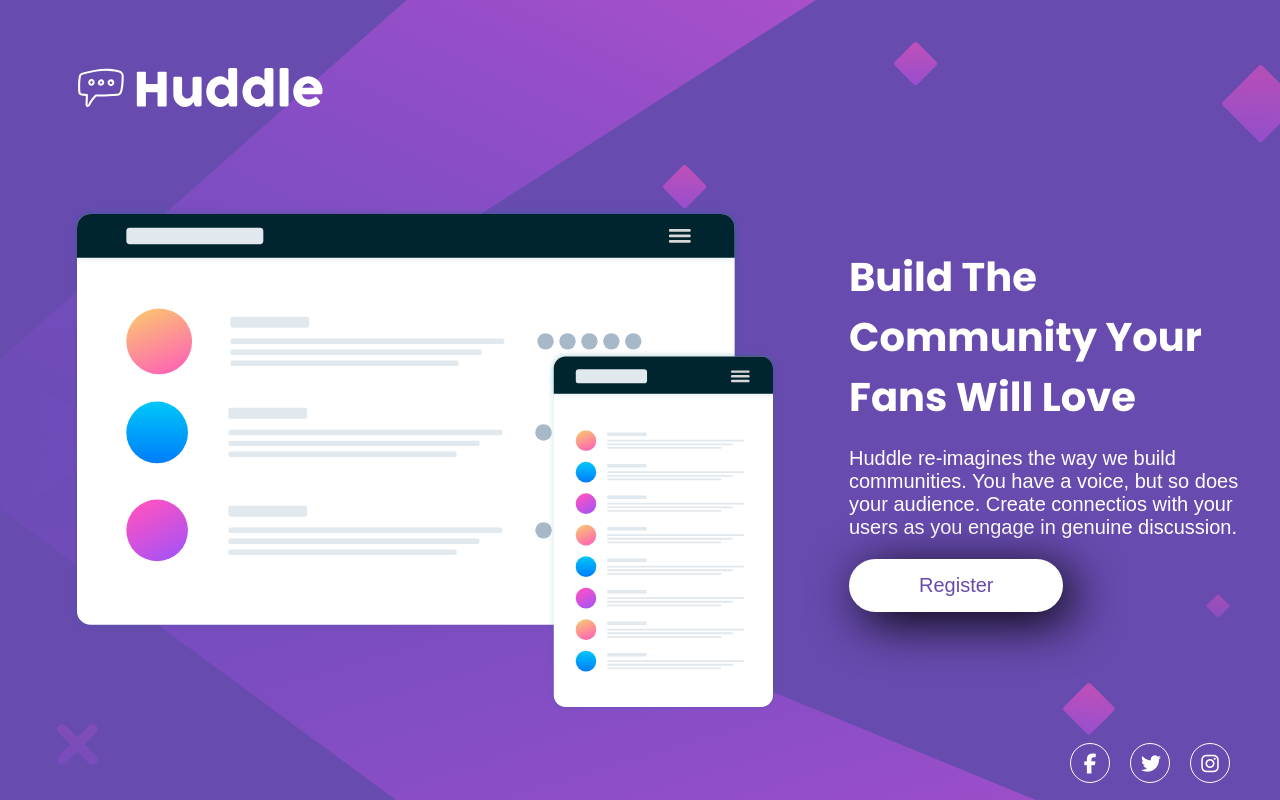
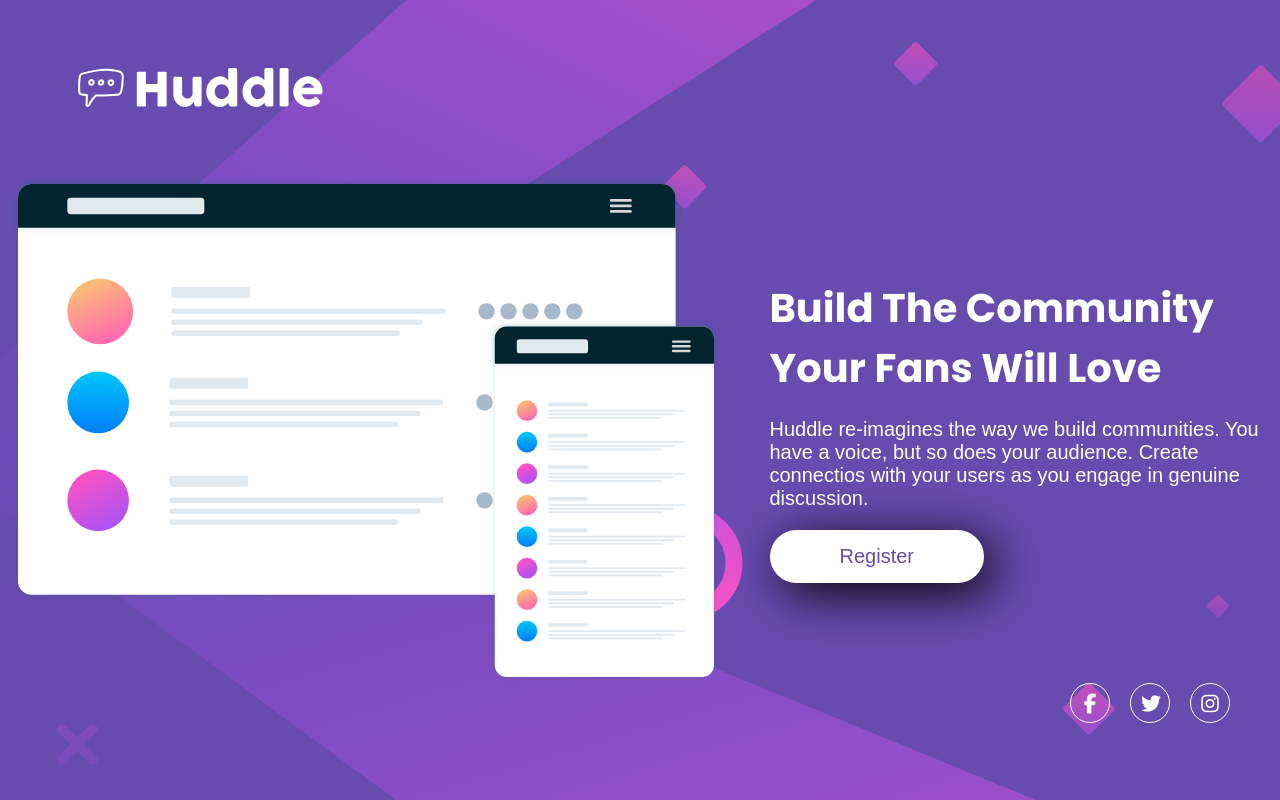
Before and after one commit to LucasLaino/frontend-mentor-huddle-landing-page, a plain HTML site: page index.html in a window 1280 px wide. Drawn offline with Linux system fonts and the light colour scheme.

Commit message:
Alteração do CSS no .main img

```diff
--- a/src/css/style.css
+++ b/src/css/style.css
@@ -18,10 +18,10 @@ main {
 .main {
   display: flex;
   justify-content: center;
+  gap: 5rem;
 }
 
 .main img {
-  padding: 3rem 7rem;
   max-width: 100%;
 }
 
@@ -29,7 +29,7 @@ main {
   display: flex;
   flex-direction: column;
   flex-wrap: wrap;
-  padding-top: 7rem;
+  justify-content: center;
   color: #fff;
   max-width: 50rem;
   gap: 2rem;
```
